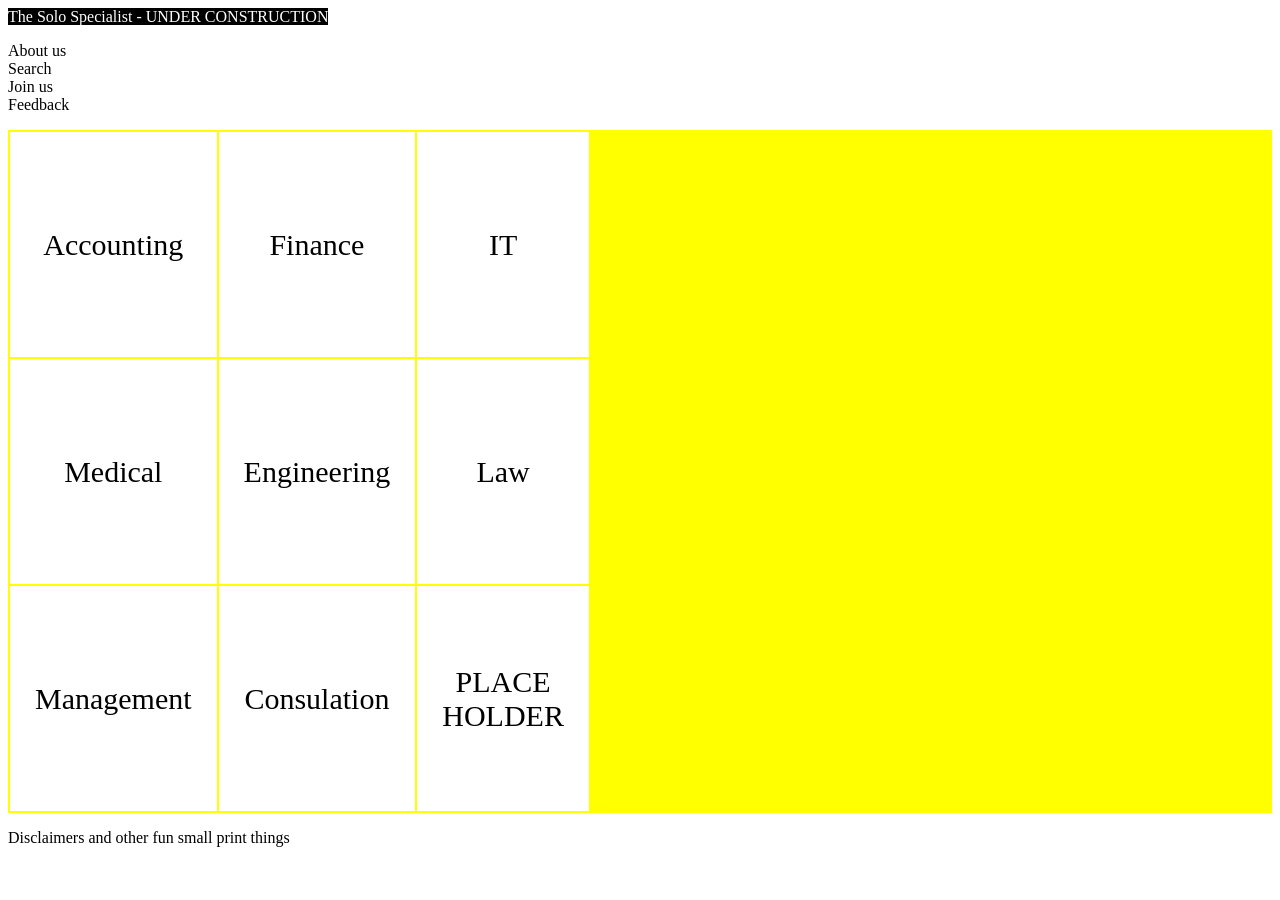
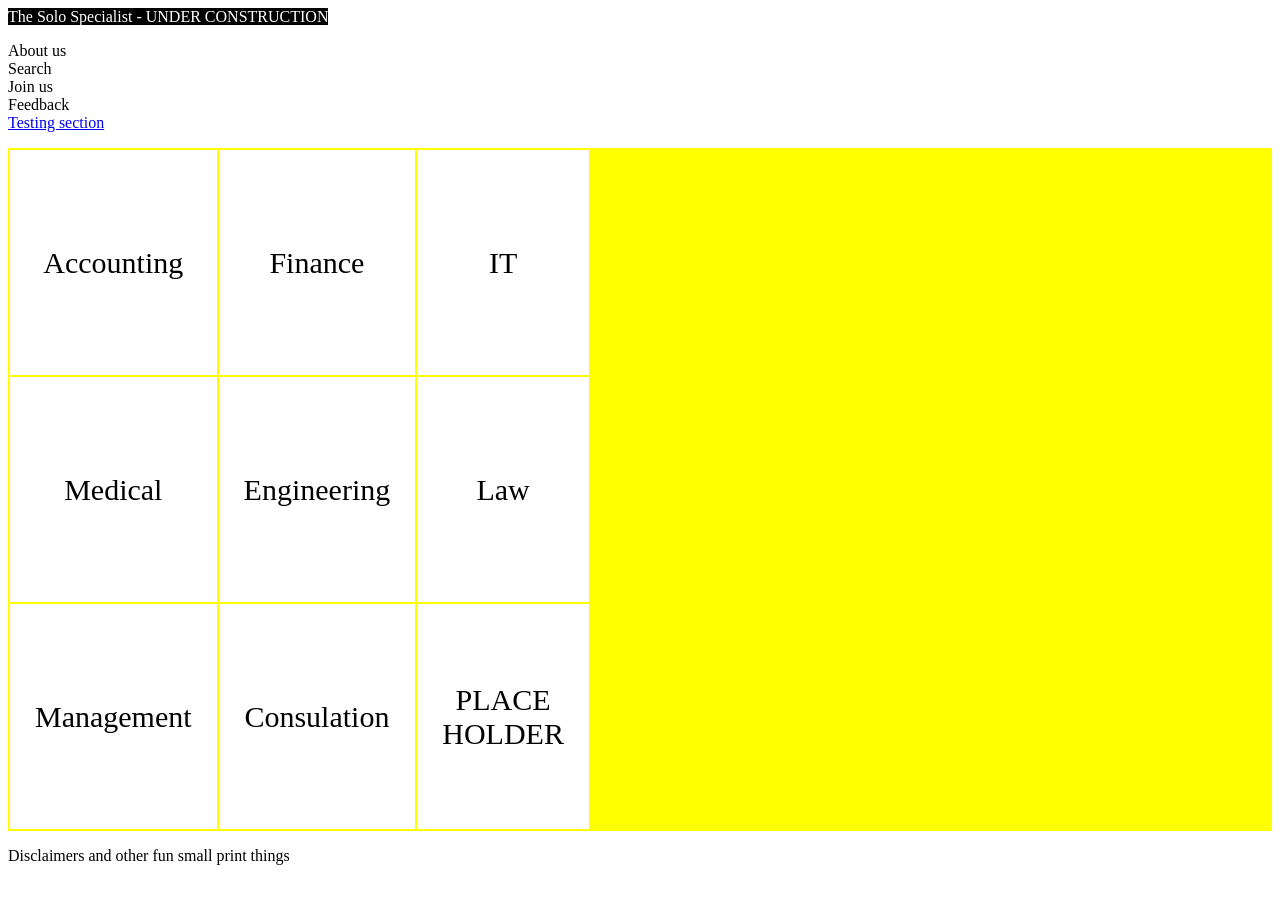
Before and after one commit to Unholyjack/Unholyjack.github.io, a Jekyll site: the page index.html, which Jekyll copies as it is, in a window 1280 px wide. Built offline with Jekyll 4.4.1, drawn with Linux system fonts in a browser that asks for light colours.

Commit message:
Update index.html

```diff
--- a/index.html
+++ b/index.html
@@ -10,7 +10,8 @@
       About us</br>
       Search</br>
       Join us</br>
-      Feedback
+      Feedback</br>
+<a href="./testing">Testing section</a>
     </p>
   </div>
 
```
